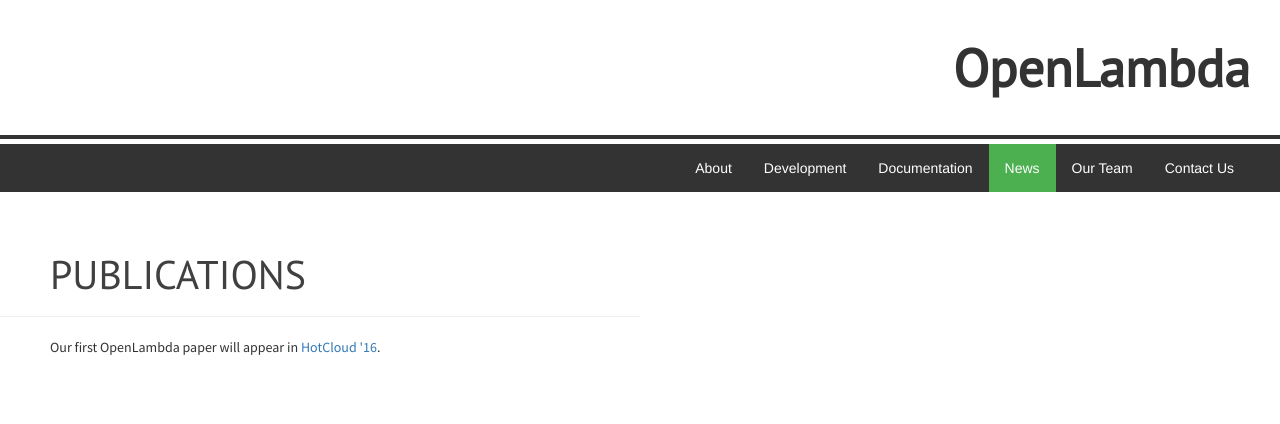
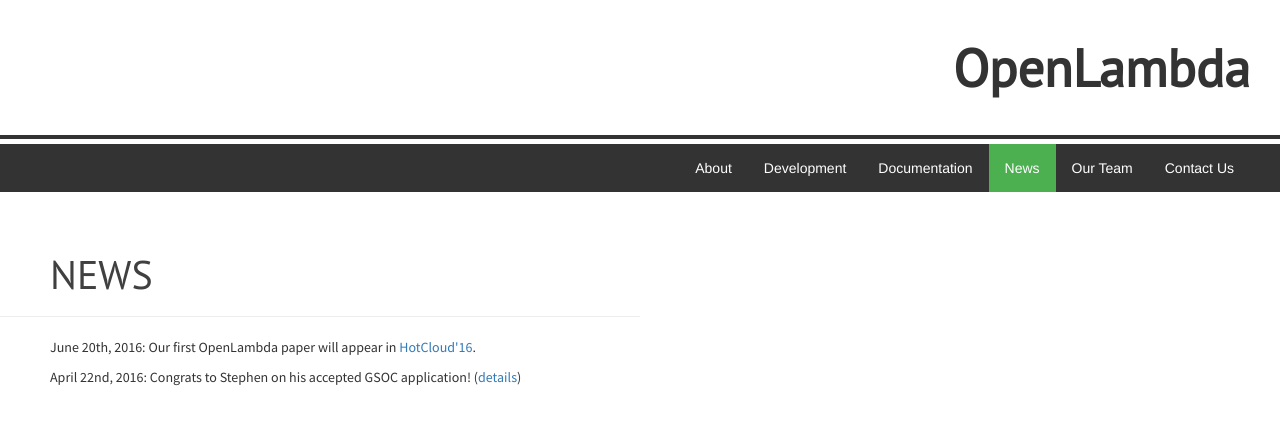
Before and after one commit to open-lambda/website, a plain HTML site: page s3/news.htm in a window 1280 px wide. Drawn offline with nearby package versions, Linux system fonts and the light colour scheme.

Commit message:
add GSOC to news

```diff
--- a/s3/news.htm
+++ b/s3/news.htm
@@ -19,12 +19,16 @@
     </ul>
 
     <div class="section">
-        <h1 class="section">Publications</h2>
+      <h1 class="section">News</h1>
       <hr align="left" width="50%">
 
-        <p class="section">Our first OpenLambda paper will appear
-        in <a href="https://www.usenix.org/conference/hotcloud16">HotCloud
-        '16</a>.</p>
+      <p class="section">
+	June 20th, 2016: Our first OpenLambda paper will appear in <a href="https://www.usenix.org/conference/hotcloud16">HotCloud'16</a>.
+      </p>
+
+      <p class="section">
+	April 22nd, 2016: Congrats to Stephen on his accepted GSOC application! (<a href="https://summerofcode.withgoogle.com/projects/#6505639815675904">details</a>)
+      </p>
 
 </div>
 </body>
```
Lines whose indentation alone changed are shown as unchanged.
